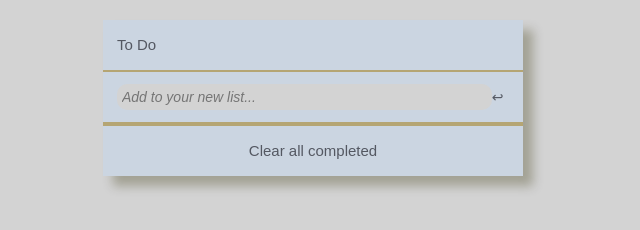
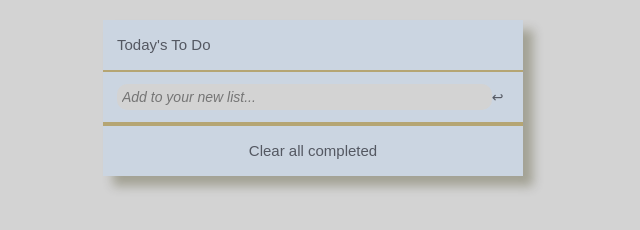
Before and after one commit to mohashyne/Todo_list, a website built with webpack: page src/index.html in a window 1280 px wide. Shown: the full height of the page, 327-967 px from the left. Built offline with nearby package versions, Linux system fonts and the light colour scheme.

Commit message:
Update html

```diff
--- a/src/index.html
+++ b/src/index.html
@@ -7,7 +7,7 @@
 </head>
 <body>
 <div class="main">
-  <header>To Do</header>
+  <header>Today's To Do</header>
   <hr />
   <div class="add-list-container">
     <input type="text" class="add-task" id="addTask" placeholder="Add to your new list..." />
```
Also changed, not shown: dist/bundle1030394a7b94960f4d68.js, dist/index.html, 2 other files.
